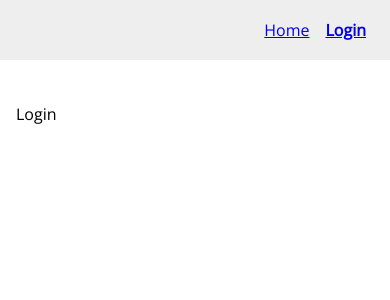
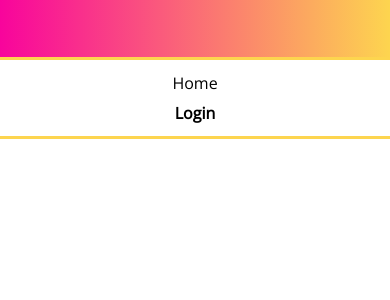
Before and after one commit to tichif/styled-components, a React (Create React App) app: page /login in a window 390 px wide. Shown: the top 300 px of the page. Built offline with nearby package versions, Linux system fonts and the light colour scheme.

Commit message:
Add media queries

```diff
--- a/src/components/common/Header.js
+++ b/src/components/common/Header.js
@@ -9,19 +9,32 @@
   padding: 0 16px;
   position: fixed;
   top: 0;
-  background: #eee;
+  background-image: linear-gradient(to right, #f8049c, #fdd54f);
+  border-bottom: #fdd54f 3px solid;
 `;
 
 const Menu = styled.nav`
-  display: flex;
-  position: relative;
-  width: initial;
-  border-bottom: none;
-  margin: auto 0 auto auto;
+  display: block;
   font-family: 'Open Sans';
-  background: none;
-  top: initial;
-  left: initial;
+  position: absolute;
+  width: 100%;
+  top: 60px;
+  left: 0;
+  padding: 8px;
+  box-sizing: border-box;
+  border-bottom: #fdd54f 3px solid;
+  background: #fff;
+
+  @media (min-width: 768px) {
+    display: flex;
+    background: none;
+    top: initial;
+    margin: auto 0 auto auto;
+    left: initial;
+    position: relative;
+    width: initial;
+    border-bottom: none;
+  }
 `;
 
 // const MenuAlt = styled(Menu)`
@@ -39,6 +52,8 @@
   box-sizing: border-box;
   margin: auto 0;
   font-weight: ${(props) => (props.isActive ? 'bold' : 'normal')};
+  color: #000;
+  text-decoration: none;
 `;
 
 export const Header = () => {
```
